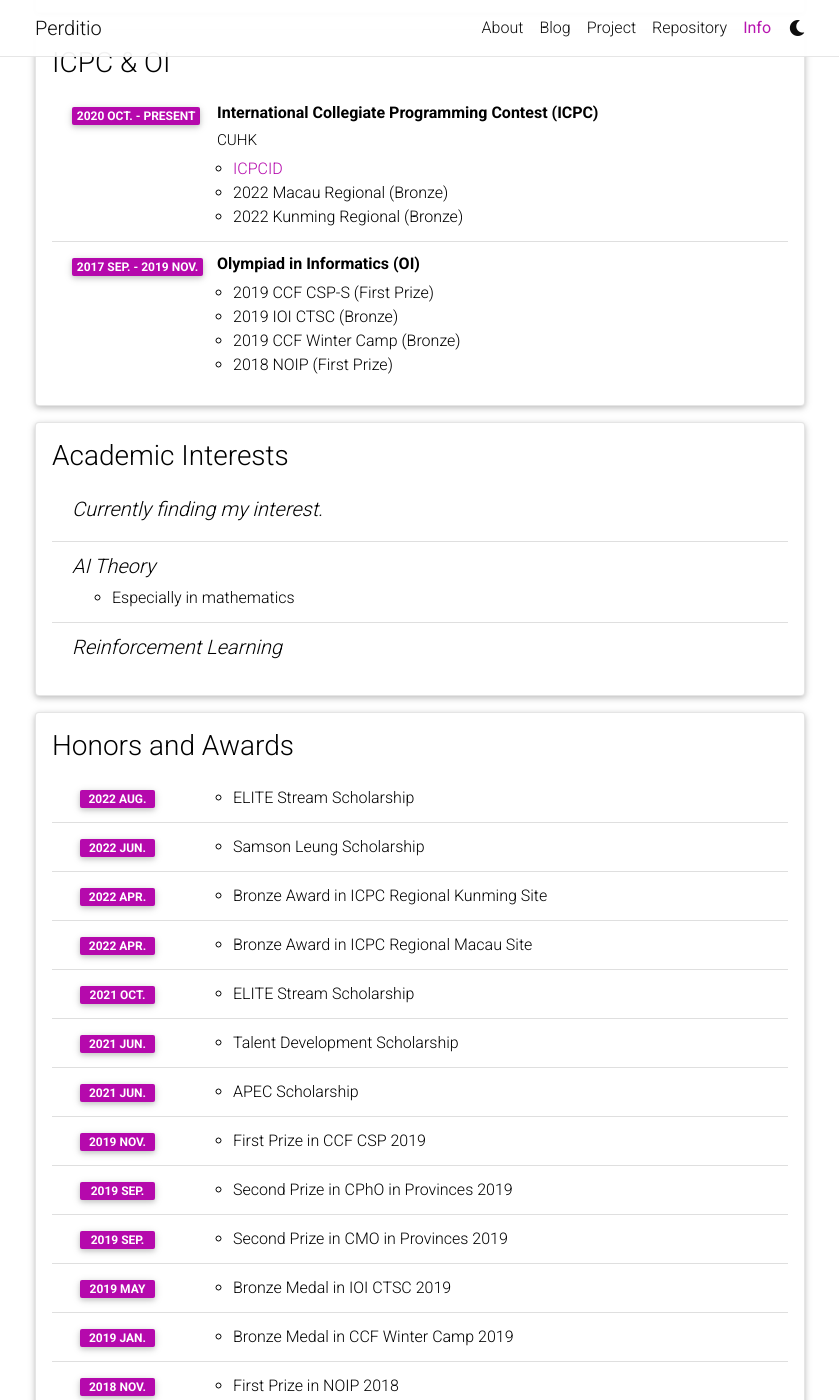
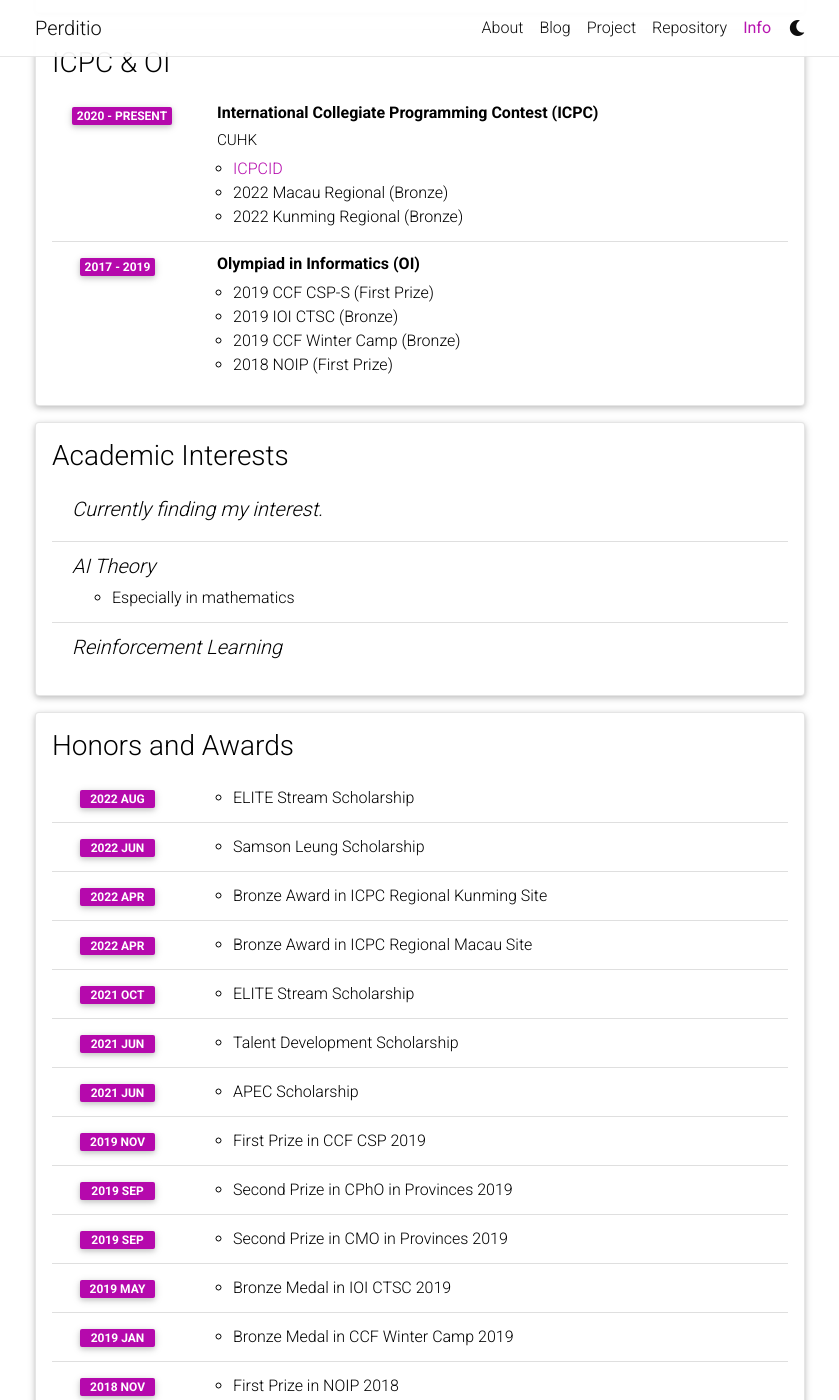
Before and after one commit to Yasgant/yasgant.github.io, a Jekyll site: the page built from _pages/cv.md, in a window 1280 px wide and 1400 px high, scrolled down 1112 px. Shown: the whole window, without its empty margins (220-1059 px from the left). Built offline with Jekyll 4.4.1, drawn with Linux system fonts in a browser that asks for light colours; comment, search, counter and statistics services are not loaded; a style sheet for code colours, icons or effects is not loaded; some of the changed text lies outside the part shown.

Commit message:
fix format

```diff
--- a/_data/cv.yml
+++ b/_data/cv.yml
@@ -24,7 +24,7 @@
 
     - title: Summer Research Internship
       institution: Department of Computer Science and Engineering, CUHK
-      year: 2022 Jun. - Aug.
+      year: 2022 Jun - Aug
       description:
         - Focus on Continual Learning on Knowledge Graph Embeddings.
         - The Best Project Award
@@ -32,7 +32,7 @@
 
     - title: Tencent AI Arena Multi-Agent Competition
       institution: CUHK & Tencent
-      year: 2022 Mar. - Jun.
+      year: 2022 Mar - Jun
       description:
         - Developed a multi-agent reinforcement learning model in "Honor of Kings".
         - Ranked top among non-mainland universities.
@@ -40,7 +40,7 @@
 
     - title: Summer Research Internship
       institution: Department of Computer Science and Engineering, CUHK
-      year: 2021 May - Aug.
+      year: 2021 May - Aug
       description:
         - "Project Title: APM: Efficient Approximate Graph Pattern Matching System"
         - Developed an efficient graph pattern matching system.
@@ -51,14 +51,14 @@
   contents:
     - title: International Collegiate Programming Contest (ICPC)
       institution: CUHK
-      year: 2020 Oct. - Present
+      year: 2020 - Present
       description:
         - <a href="https://icpc.global/ICPCID/G53VKXGUD9FQ" target="_blank">ICPCID</a>
         - 2022 Macau Regional (Bronze)
         - 2022 Kunming Regional (Bronze)
 
     - title: Olympiad in Informatics (OI)
-      year: 2017 Sep. - 2019 Nov.
+      year: 2017 - 2019
       description:
         - 2019 CCF CSP-S (First Prize)
         - 2019 IOI CTSC (Bronze)
@@ -80,33 +80,33 @@
 - title: Honors and Awards
   type: time_table
   contents:
-    - year: 2022 Aug.
+    - year: 2022 Aug
       description: ELITE Stream Scholarship
-    - year: 2022 Jun.
+    - year: 2022 Jun
       description: Samson Leung Scholarship
       content:
         - For outstanding academic performace.
-    - year: 2022 Apr.
+    - year: 2022 Apr
       description: Bronze Award in ICPC Regional Kunming Site
-    - year: 2022 Apr.
+    - year: 2022 Apr
       description: Bronze Award in ICPC Regional Macau Site
-    - year: 2021 Oct.
+    - year: 2021 Oct
       description: ELITE Stream Scholarship
-    - year: 2021 Jun.
+    - year: 2021 Jun
       description: Talent Development Scholarship
-    - year: 2021 Jun.
+    - year: 2021 Jun
       description: APEC Scholarship
-    - year: 2019 Nov.
+    - year: 2019 Nov
       description: First Prize in CCF CSP 2019
-    - year: 2019 Sep.
+    - year: 2019 Sep
       description: Second Prize in CPhO in Provinces 2019
-    - year: 2019 Sep.
+    - year: 2019 Sep
       description: Second Prize in CMO in Provinces 2019
     - year: 2019 May
       description: Bronze Medal in IOI CTSC 2019
-    - year: 2019 Jan.
+    - year: 2019 Jan
       description: Bronze Medal in CCF Winter Camp 2019
-    - year: 2018 Nov.
+    - year: 2018 Nov
       description: First Prize in NOIP 2018
 
 
@@ -119,5 +119,5 @@
     - Rhythm Games
     - Vocaloid
     - Music
-    - Anime & Manga
+    - Anime & Comic
     - Cycling
```
